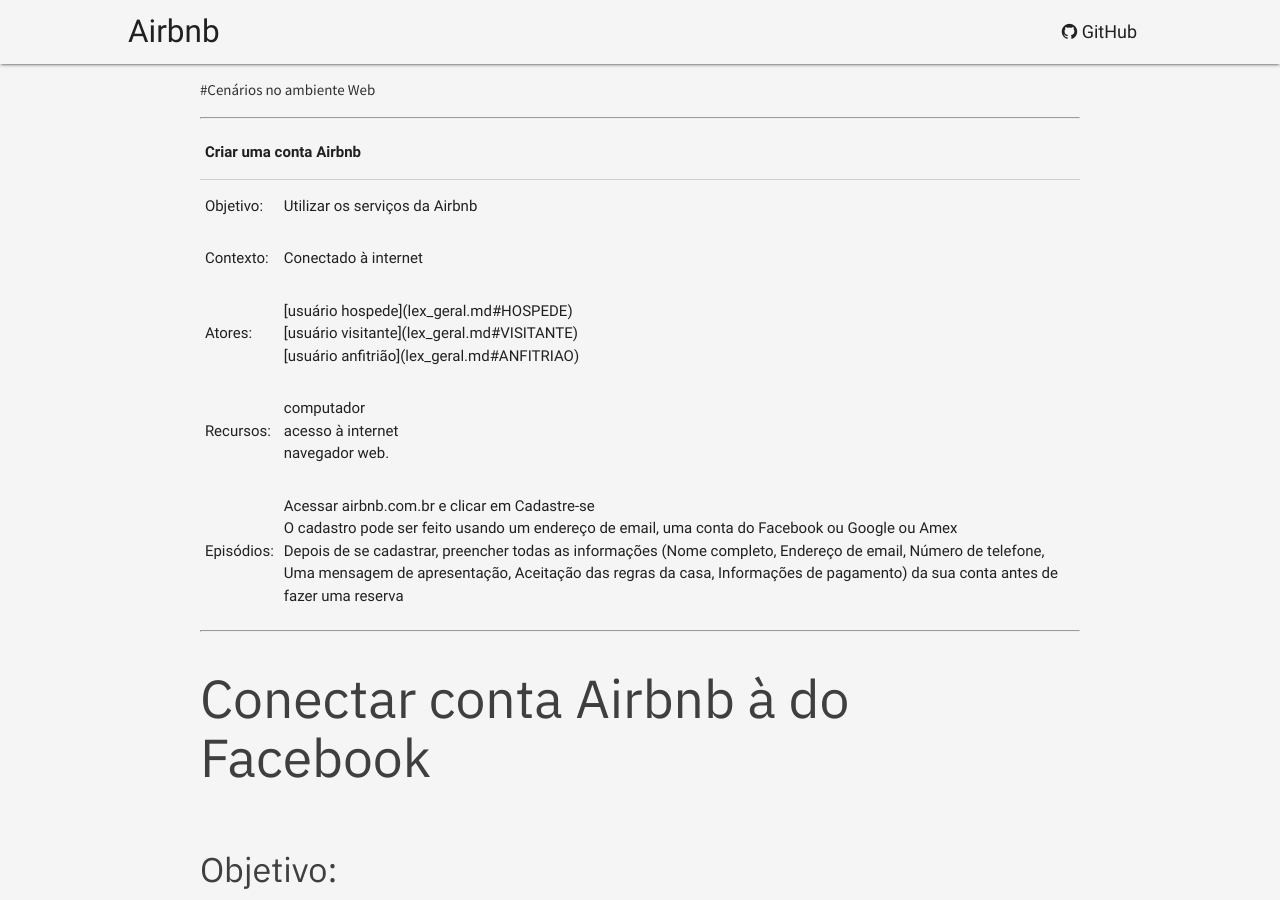
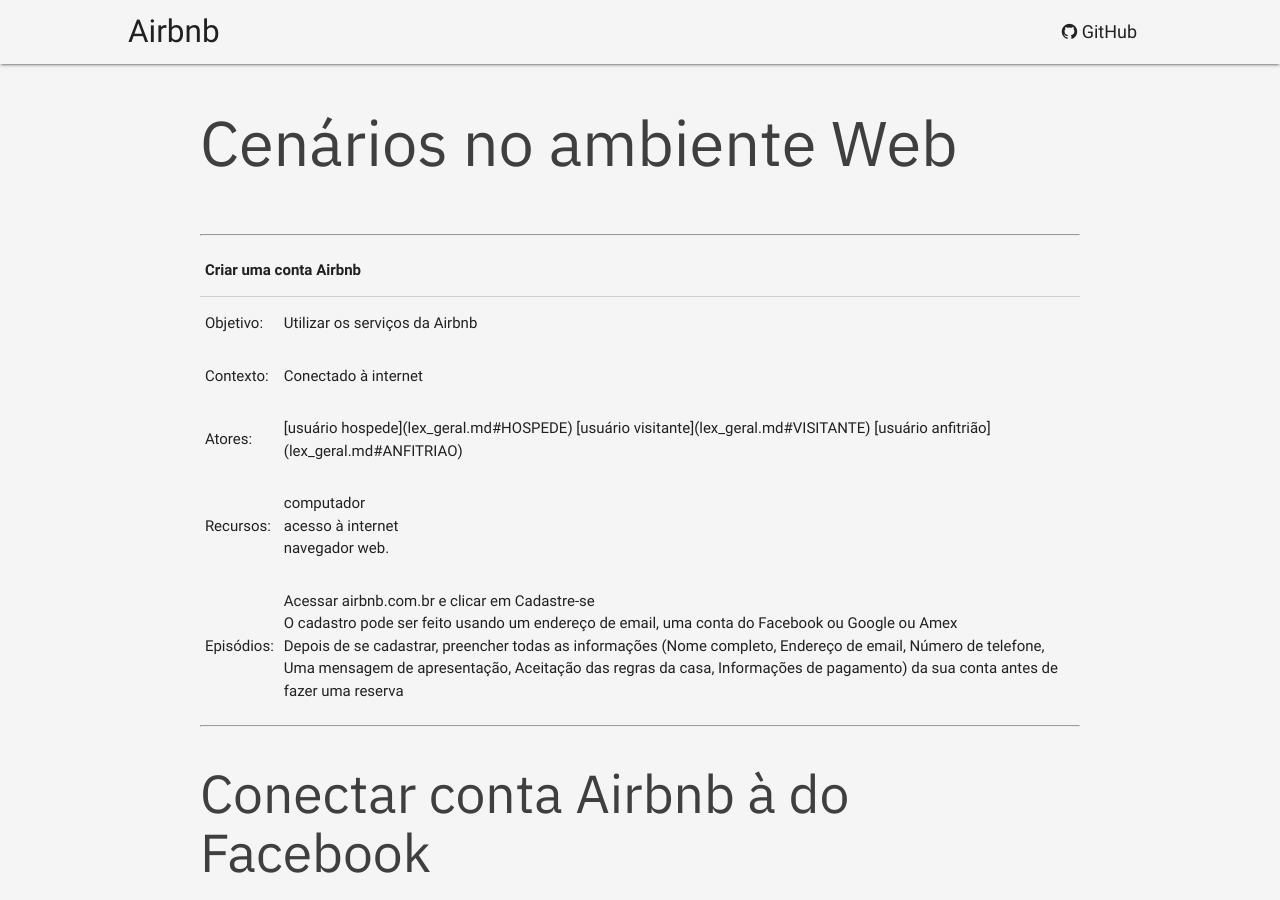
Before and after one commit to Requisitos-2018-2/airbnb, a Jekyll site: the page built from modelagem/lexicos_cenarios/cen_web.md, in a window 1280 px wide and 900 px high. Built offline with Jekyll 4.4.1, drawn with Linux system fonts in a browser that asks for light colours; our own code applies the rules of GitHub Pages for plain Markdown files.

Commit message:
Fix cenarios web

```diff
--- a/modelagem/lexicos_cenarios/cen_web.md
+++ b/modelagem/lexicos_cenarios/cen_web.md
@@ -1,5 +1,5 @@
 
-#Cenários no ambiente Web
+# Cenários no ambiente Web
 
 ***
 
@@ -21,7 +21,11 @@
     </tr>
     <tr>
       <td>Atores:</td>
-      <td>[usuário hospede](lex_geral.md#HOSPEDE)<br>[usuário visitante](lex_geral.md#VISITANTE)<br>[usuário anfitrião](lex_geral.md#ANFITRIAO)</td>
+      <td>
+        [usuário hospede](lex_geral.md#HOSPEDE)
+        [usuário visitante](lex_geral.md#VISITANTE)
+        [usuário anfitrião](lex_geral.md#ANFITRIAO)
+      </td>
     </tr>
     <tr>
       <td>Recursos:</td>
```
Also changed, not shown: modelagem/index.md (+1 -1 lines).
